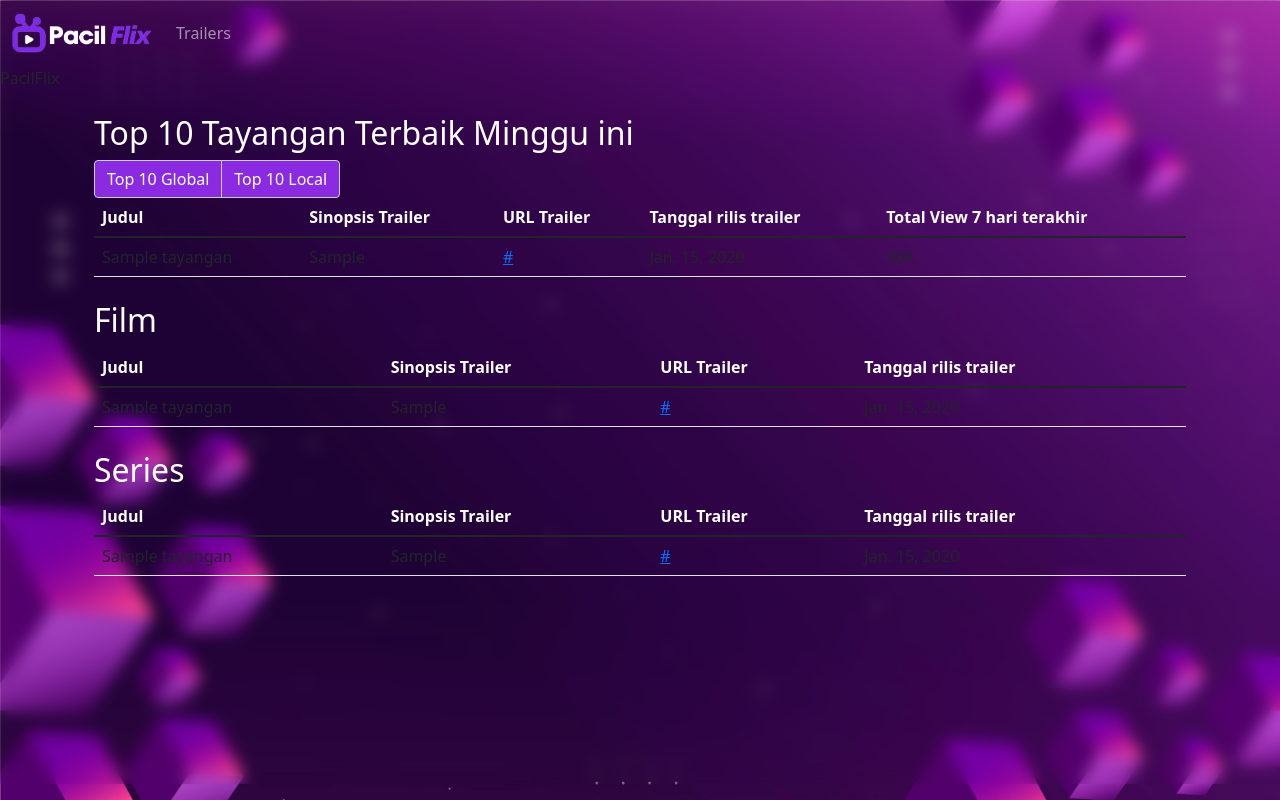
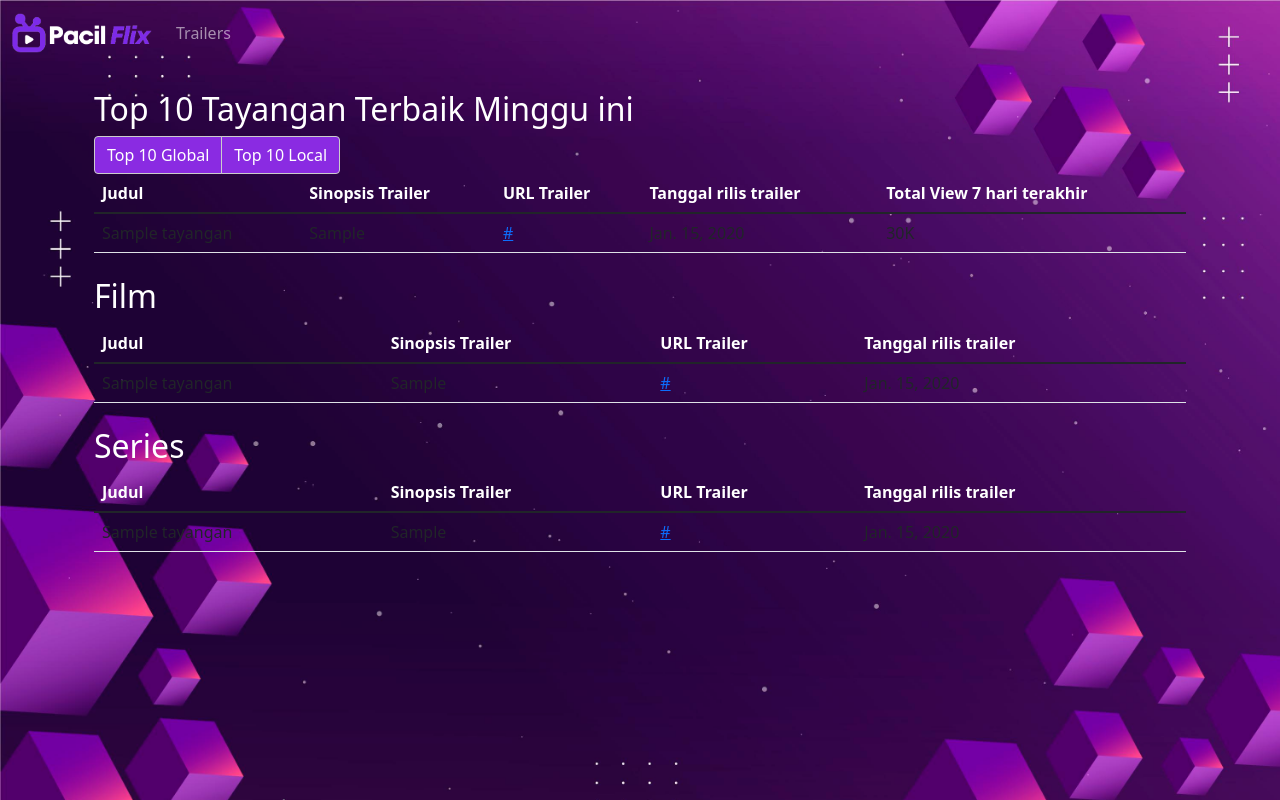
Before and after one commit to BASDAT-F12/F12-PacilFlix, a Django app: page /infolist/list-tayangan/ in a window 1280 px wide. Run offline with Django 5.2, Linux system fonts and the light colour scheme; tables that the repository leaves empty hold one stand-in row (values such as "Sample post").

Commit message:
Fix background img

```diff
--- a/infolist/templates/daftar-tayangan.html
+++ b/infolist/templates/daftar-tayangan.html
@@ -1,5 +1,5 @@
 {%  include  'nav-main.html' %}
-{% block title %}PacilFlix {% endblock %}
+{% block title %}{% endblock %}
 <style>
     h2{
         color: white;
--- a/templates/nav-auth.html
+++ b/templates/nav-auth.html
@@ -3,11 +3,10 @@
 
 <nav class="navbar navbar-expand-lg navbar-light bg-light" style="height: 60px; background-color: #f8f9fa;">
     <div class="container-fluid" style="display: flex; align-items: center; margin-top: 10px; margin-left: 10px;">
-        <a class="navbar-brand" href="#">
+        <a class="navbar-brand" href="{% url 'main:show_main' %}">
             <img src="{% static 'PacilFix Logo-dark.png' %}" alt="PacilFlix Logo" style="height: 40px; width: auto;">
         </a>
 
-        <a class="nav-link" style="margin-left: 20px; line-height: 40px; font-weight: 500; color: #000; text-decoration: none;" href="{% url 'main:show_main' %}" onmouseover="this.style.color='#7d2ae8';" onmouseout="this.style.color='#000';">Home</a>
         <a class="nav-link active" style="margin-left: 20px; line-height: 40px; font-weight: 500; color: #000; text-decoration: none;" aria-current="page" href="{% url 'infolist:list-tayangan' %}" onmouseover="this.style.color='#7d2ae8';" onmouseout="this.style.color='#000';">Trailers</a>
         <button class="navbar-toggler" type="button" data-bs-toggle="collapse" data-bs-target="#navbarNav" aria-controls="navbarNav" aria-expanded="false" aria-label="Toggle navigation" style="margin-top: 10px;">
             <span class="navbar-toggler-icon"></span>
--- a/templates/nav-main.html
+++ b/templates/nav-main.html
@@ -12,7 +12,9 @@
     body {
       background-image: url("{% static 'bg.jpg' %}");
       background-size: cover;
-      backdrop-filter: blur(8px);
+      {% if user.is_authenticated %}
+        backdrop-filter: blur(8px);
+      {% endif %}
     }
     .navbar-brand img {
       height: 40px;
@@ -24,7 +26,7 @@
 <body>
   <nav class="navbar navbar-expand-lg navbar-dark bg-transparent" >
     <div class="container-fluid">
-      <a class="navbar-brand" href="#">
+      <a class="navbar-brand" href="{% url 'main:show_main' %}">
         <img src="{% static 'PacilFix Logo.png' %}" alt="PacilFlix Logo">
       </a>
       <button class="navbar-toggler" type="button" data-bs-toggle="collapse" data-bs-target="#navbarNav" aria-controls="navbarNav" aria-expanded="false" aria-label="Toggle navigation">
@@ -34,7 +36,7 @@
         <ul class="navbar-nav me-auto">
           {% if user.is_authenticated %}
           <li class="nav-item">
-            <a class="nav-link" style="color: white;">Welcome, {{ user.username }}!</a> <!-- Displaying username -->
+            <a class="nav-link" href="{% url 'main:show_main' %}" style="color: white;">Welcome, {{ user.username }}!</a> <!-- Displaying username -->
           </li>
 
           <li class="nav-item">
```
